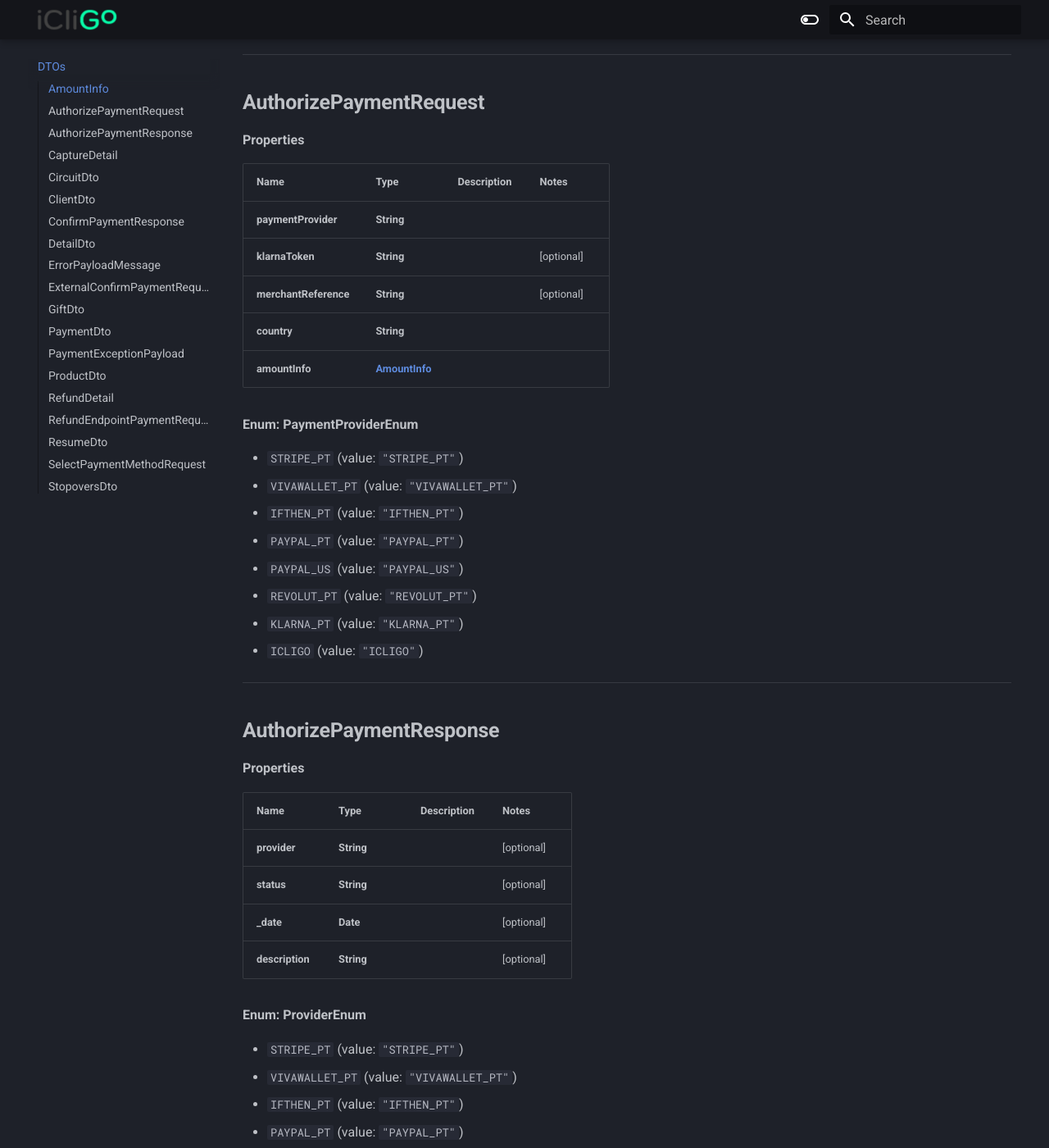
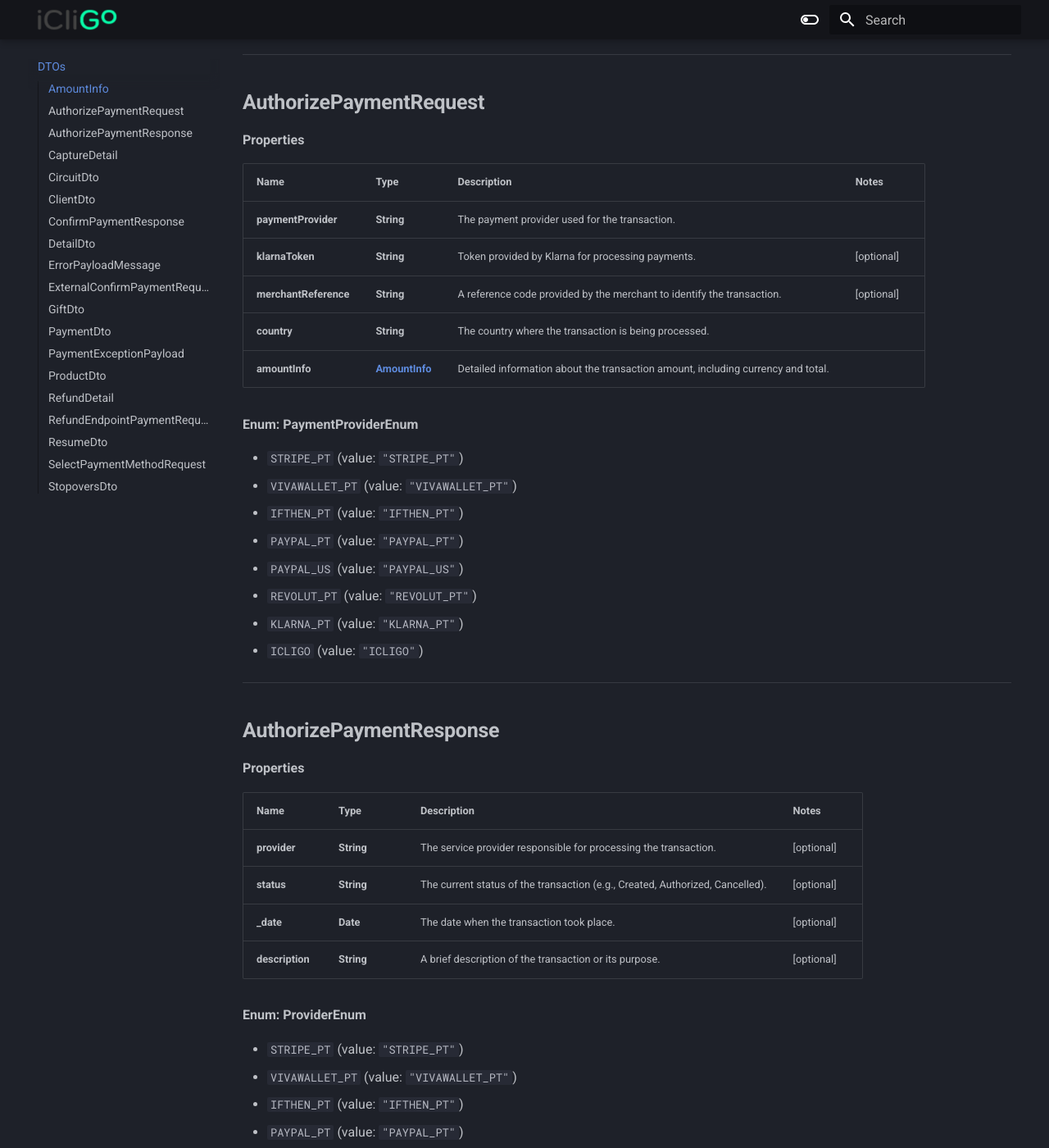
Before and after one commit to icligo/documentation, an MkDocs documentation site: the page built from docs/dtos.md, in a window 1280 px wide and 1400 px high, scrolled down 601 px. Shown: the whole window at 82% size. Built offline with MkDocs 1.6.1 and Material for MkDocs 9.7.7, drawn with Linux system fonts in a browser that asks for light colours; some of the changed text lies outside the part shown.

Commit message:
dtos update

```diff
--- a/docs/dtos.md
+++ b/docs/dtos.md
@@ -9,8 +9,8 @@ The following section defines the Data Transfer Objects (DTOs) used in our syste
 
 Name | Type | Description | Notes
 ------------ | ------------- | ------------- | -------------
-**currency** | **String** |  |
-**value** | **Number** |  |
+**currency** | **String** | The currency code (ISO 4217) for the transaction (e.g., USD, EUR). |
+**value** | **Number** | The total amount of the transaction in the specified currency. |
 
 ---
 ## **AuthorizePaymentRequest**
@@ -19,11 +19,12 @@ Name | Type | Description | Notes
 
 Name | Type | Description | Notes
 ------------ | ------------- | ------------- | -------------
-**paymentProvider** | **String** |  |
-**klarnaToken** | **String** |  | [optional]
-**merchantReference** | **String** |  | [optional]
-**country** | **String** |  |
-**amountInfo** | [**AmountInfo**](/mkdocs/dtos/#amountinfo) |  |
+**paymentProvider** | **String** | The payment provider used for the transaction. |
+**klarnaToken** | **String** | Token provided by Klarna for processing payments. | [optional]
+**merchantReference** | **String** | A reference code provided by the merchant to identify the transaction. | [optional]
+**country** | **String** | The country where the transaction is being processed. |
+**amountInfo** | [**AmountInfo**](/mkdocs/dtos/#amountinfo) | Detailed information about the transaction amount, including currency and total. |
+
 
 <a name="PaymentProviderEnum"></a>
 **Enum: PaymentProviderEnum**
@@ -44,10 +45,10 @@ Name | Type | Description | Notes
 
 Name | Type | Description | Notes
 ------------ | ------------- | ------------- | -------------
-**provider** | **String** |  | [optional]
-**status** | **String** |  | [optional]
-**_date** | **Date** |  | [optional]
-**description** | **String** |  | [optional]
+**provider** | **String** | The service provider responsible for processing the transaction. | [optional]
+**status** | **String** | The current status of the transaction (e.g., Created, Authorized, Cancelled). | [optional]
+**_date** | **Date** | The date when the transaction took place. | [optional]
+**description** | **String** | A brief description of the transaction or its purpose. | [optional]
 
 <a name="ProviderEnum"></a>
 **Enum: ProviderEnum**
@@ -68,9 +69,10 @@ Name | Type | Description | Notes
 
 Name | Type | Description | Notes
 ------------ | ------------- | ------------- | -------------
-**id** | **String** |  | [optional]
-**captureTime** | **Date** |  | [optional]
-**amount** | [**AmountInfo**](/mkdocs/dtos/#amountinfo) |  | [optional]
+**id** | **String** | Unique identifier for the transaction or record. | [optional]
+**captureTime** | **Date** | The date and time when the transaction was captured. | [optional]
+**amount** | [**AmountInfo**](/mkdocs/dtos/#amountinfo) | Detailed information about the captured amount, including currency and value. | [optional]
+
 
 ---
 ## **CircuitDto**
@@ -79,9 +81,9 @@ Name | Type | Description | Notes
 
 Name | Type | Description | Notes
 ------------ | ------------- | ------------- | -------------
-**checkin** | **Date** |  | [optional]
-**checkout** | **Date** |  | [optional]
-**location** | **String** |  | [optional]
+**checkin** | **Date** | The date and time when the check-in occurs. | [optional]
+**checkout** | **Date** | The date and time when the check-out occurs. | [optional]
+**location** | **String** | The location associated with the check-in and check-out. | [optional]
 
 ---
 ## **ClientDto**
@@ -102,11 +104,11 @@ Name | Type | Description | Notes
 
 Name | Type | Description | Notes
 ------------ | ------------- | ------------- | -------------
-**status** | **String** |  | [optional]
-**_date** | **Date** |  | [optional]
-**capturedAmountInfo** | [**AmountInfo**](/mkdocs/dtos/#amountinfo) |  | [optional]
-**description** | **String** |  | [optional]
-**captures** | [**CaptureDetail**](/mkdocs/dtos/#capturedetail) |  | [optional]
+**status** | **String** | The current status of the process or transaction. | [optional]
+**_date** | **Date** | The date when the event or transaction occurred. | [optional]
+**capturedAmountInfo** | [**AmountInfo**](/mkdocs/dtos/#amountinfo) | Details about the amount that has been captured, including currency and value. | [optional]
+**description** | **String** | A brief description providing additional context or details. | [optional]
+**captures** | [**CaptureDetail**](/mkdocs/dtos/#capturedetail) | Information about individual captures related to the transaction. | [optional]
 
 ---
 ## **DetailDto**
@@ -168,8 +170,9 @@ Name | Type | Description | Notes
 
 Name | Type | Description | Notes
 ------------ | ------------- | ------------- | -------------
-**amountInfo** | [**AmountInfo**](/mkdocs/dtos/#amountinfo) |  |
-**description** | **String** |  | [optional]
+**amountInfo** | [**AmountInfo**](/mkdocs/dtos/#amountinfo) | Detailed information about the captured amount, including currency and value. |
+**description** | **String** | A brief description of the transaction or context for the amount information. | [optional]
+
 
 ---
 ## **GiftDto**
@@ -178,13 +181,13 @@ Name | Type | Description | Notes
 
 Name | Type | Description | Notes
 ------------ | ------------- | ------------- | -------------
-**id** | **Number** |  | [optional]
-**value** | **Number** |  | [optional]
-**valueToUse** | **Number** |  | [optional]
-**code** | **String** |  | [optional]
-**clientName** | **String** |  | [optional]
-**refund** | **Boolean** |  | [optional]
-**fkType** | **Number** |  | [optional]
+**id** | **Number** | Unique identifier for the record or entity. | [optional]
+**value** | **Number** | The total amount associated with the transaction or record. | [optional]
+**valueToUse** | **Number** | The amount that should be utilized for processing or calculations. | [optional]
+**code** | **String** | A reference code related to the transaction or entity. | [optional]
+**clientName** | **String** | The name of the client associated with the transaction. | [optional]
+**refund** | **Boolean** | Indicates whether the transaction involves a refund (true) or not (false). | [optional]
+**fkType** | **Number** | Foreign key reference to another entity or type. | [optional]
 
 ---
 ## **PaymentDto**
@@ -331,11 +334,11 @@ Name | Type | Description | Notes
 
 Name | Type | Description | Notes
 ------------ | ------------- | ------------- | -------------
-**id** | **String** |  | [optional]
-**captureId** | **String** |  | [optional]
-**createTime** | **Date** |  | [optional]
-**description** | **String** |  | [optional]
-**amount** | [**AmountInfo**](/mkdocs/dtos/#amountinfo) |  | [optional]
+**id** | **String** | Unique identifier for the transaction or record. | [optional]
+**captureId** | **String** | Identifier for the specific capture associated with the transaction. | [optional]
+**createTime** | **Date** | The date and time when the capture was created. | [optional]
+**description** | **String** | A brief description providing additional context about the capture. | [optional]
+**amount** | [**AmountInfo**](/mkdocs/dtos/#amountinfo) | Detailed information about the capture amount, including currency and value. | [optional]
 
 ---
 ## **RefundEndpointPaymentRequest**
@@ -344,8 +347,9 @@ Name | Type | Description | Notes
 
 Name | Type | Description | Notes
 ------------ | ------------- | ------------- | -------------
-**amountInfo** | [**AmountInfo**](/mkdocs/dtos/#amountinfo) |  |
-**description** | **String** |  | [optional]
+**amountInfo** | [**AmountInfo**](/mkdocs/dtos/#amountinfo) | Detailed information about the amount involved in the transaction, including currency and value. |
+**description** | **String** | A brief description providing additional context or details about the refund. | [optional]
+
 
 ---
 
@@ -373,10 +377,11 @@ Name | Type | Description | Notes
 
 Name | Type | Description | Notes
 ------------ | ------------- | ------------- | -------------
-**paymentMethod** | **String** |  |
-**provider** | **String** |  |
-**mbWayNumber** | **String** |  | [optional]
-**stripeMethodId** | **String** |  | [optional]
+**paymentMethod** | **String** | The method used for payment. |
+**provider** | **String** | The service provider facilitating the payment (e.g., Stripe, PayPal). |
+**mbWayNumber** | **String** | The mobile number associated with the MB Way payment method. | [optional]
+**stripeMethodId** | **String** | Unique identifier for the payment method in Stripe's system. | [optional]
+
 
 <a name="PaymentMethodEnum"></a>
 **Enum: PaymentMethodEnum**
@@ -411,14 +416,14 @@ Name | Type | Description | Notes
 
 Name | Type | Description | Notes
 ------------ | ------------- | ------------- | -------------
-**departure** | **Date** |  | [optional]
-**arrival** | **Date** |  | [optional]
-**departureTime** | **String** |  | [optional]
-**arrivalTime** | **String** |  | [optional]
-**departureAirport** | **String** |  | [optional]
-**arrivalAirport** | **String** |  | [optional]
-**departureCity** | **String** |  | [optional]
-**arrivalCity** | **String** |  | [optional]
-**departureCountry** | **String** |  | [optional]
-**arrivalCountry** | **String** |  | [optional]
-**duration** | **String** |  | [optional]
+**departure** | **Date** | The date and time when the departure occurs. | [optional]
+**arrival** | **Date** | The date and time when the arrival occurs. | [optional]
+**departureTime** | **String** | The time of departure in a specified format (e.g., HH:MM). | [optional]
+**arrivalTime** | **String** | The time of arrival in a specified format (e.g., HH:MM). | [optional]
+**departureAirport** | **String** | The airport from which the journey departs. | [optional]
+**arrivalAirport** | **String** | The airport at which the journey arrives. | [optional]
+**departureCity** | **String** | The city from which the journey departs. | [optional]
+**arrivalCity** | **String** | The city at which the journey arrives. | [optional]
+**departureCountry** | **String** | The country from which the journey departs. | [optional]
+**arrivalCountry** | **String** | The country at which the journey arrives. | [optional]
+**duration** | **String** | The total duration of the journey, typically expressed in hours and minutes. | [optional]
```
